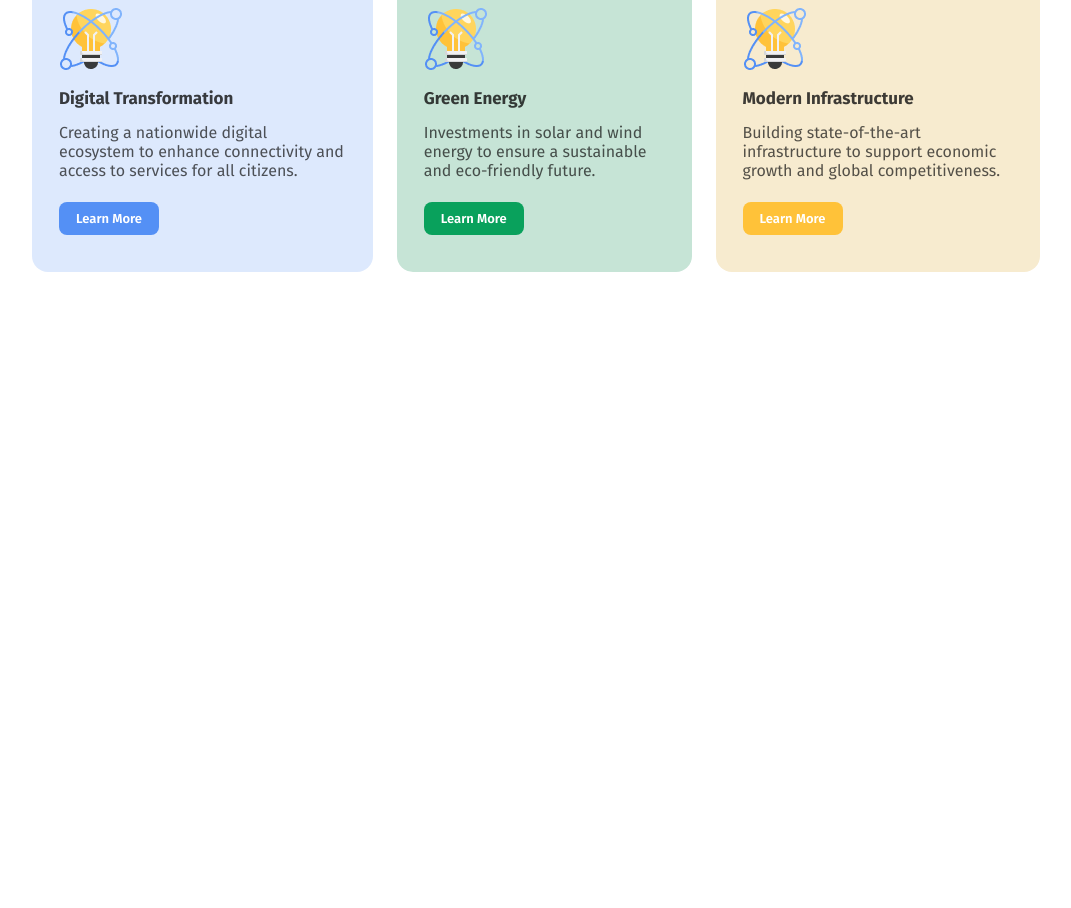
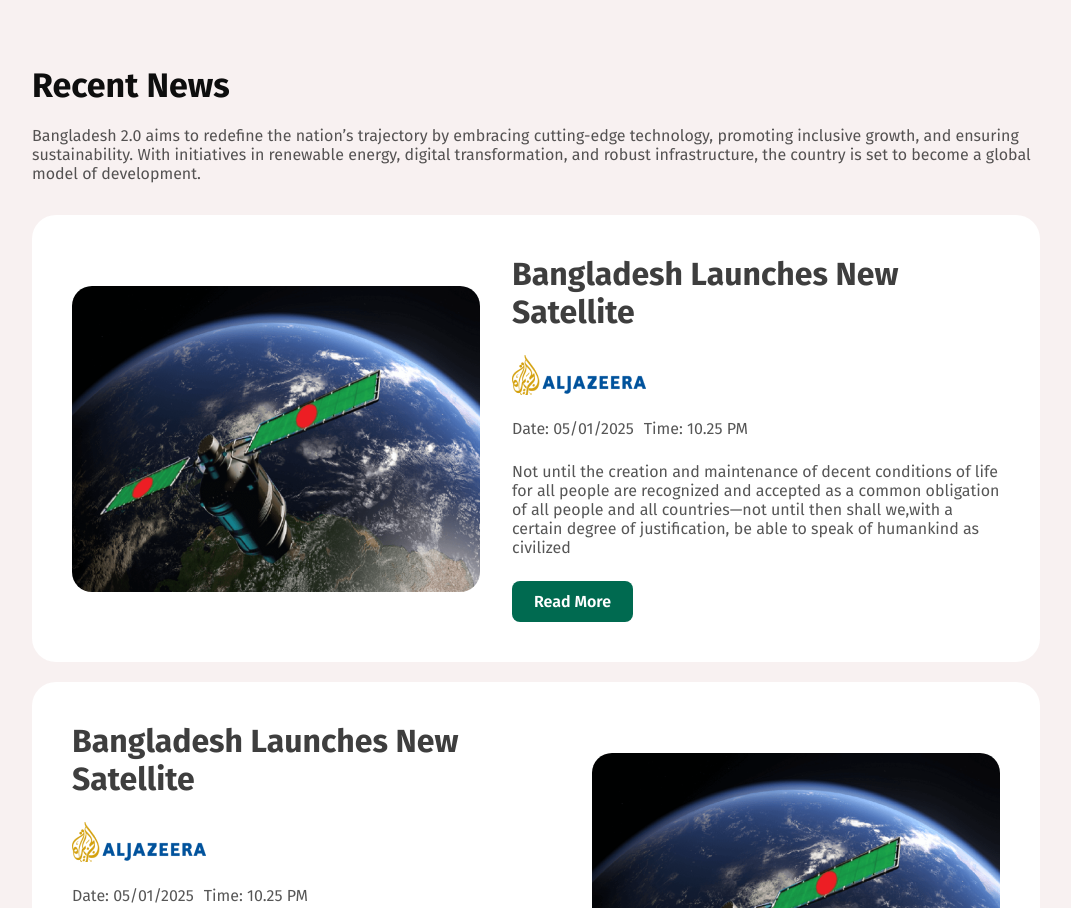
Before and after one commit to srsshawon/assignment-1, a plain HTML site: page index.html in a window 1280 px wide. Shown: the part 1211-2119 px from the top of the page, without its empty margins (104-1175 px from the left). Before the commit the page ends 1551 px from the top, so only its background shows below. Drawn offline with Linux system fonts and the light colour scheme.

Commit message:
added the news section

```diff
--- a/index.html
+++ b/index.html
@@ -52,6 +52,35 @@
                 </div>
             </div>
         </section>
+        <section class="news">
+            <div class="news-head">
+                <h3 class="section-title">Recent News</h3>
+                <p class="section-description">Bangladesh 2.0 aims to redefine the nation’s trajectory by embracing cutting-edge technology, promoting inclusive growth, and ensuring sustainability. With initiatives in renewable energy, digital transformation, and robust infrastructure, the country is set to become a global model of development.</p>
+            </div>
+            <div class="news-card1">
+                <img class="satelite" src="assets/satelite.png" alt="">
+                <div class="news-content">
+                    <h4 class="news-title">Bangladesh Launches New Satellite</h4>
+                    <img src="assets/al-jazeera.png" alt="" class="logo">
+                    <div class="time"><span><p>Date: 05/01/2025</p></span> <span><p>Time: 10.25 PM</p></span>
+                    </div>
+                    <p class="news-description">Not until the creation and maintenance of decent conditions of life for all people are recognized and accepted as a common obligation of all people and all countries—not until then shall we,with a certain degree of justification, be able to speak of humankind as civilized</p>
+                    <button class="news-btn">Read More</button>
+                </div>
+            </div>
+            <div class="news-card1 card2">
+                <div class="news-content">
+                    <h4 class="news-title">Bangladesh Launches New Satellite</h4>
+                    <img src="assets/al-jazeera.png" alt="" class="logo">
+                    <div class="time"><span><p>Date: 05/01/2025</p></span> <span><p>Time: 10.25 PM</p></span>
+                    </div>
+                    <p class="news-description">Not until the creation and maintenance of decent conditions of life for all people are recognized and accepted as a common obligation of all people and all countries—not until then shall we, with a certain degree of justification, be able to speak of humankind as civilized</p>
+                    <button class="news-btn">Read More</button>
+                </div>
+                <img class="satelite" src="assets/satelite.png" alt="">
+
+            </div>
+        </section>
     </main>
     <footer>
 
--- a/styles/style.css
+++ b/styles/style.css
@@ -5,6 +5,9 @@
     margin: 0;
     padding: 0;
     font-family: "Fira Sans", serif;
+}
+body{
+    background-color: rgb(248, 241,241);
 }
 
 /* shared style */
@@ -26,7 +29,7 @@ nav{
     justify-content: space-between;
     align-items: center;
     padding: 20px 136px;
-    background-color: white;
+    background-color: rgb(248, 241,241)e;
 }
 .nav-title{
     color: rgb(14, 14, 14);
@@ -88,7 +91,7 @@ nav ul li{
 
 /* card section style */
 .future{
-    margin: 343px 136px 68px 136px;
+    margin: 68px 136px 68px 136px;
 }
 .future-vision{
     display: flex;
@@ -181,3 +184,86 @@ nav ul li{
 .btn3{
     background: rgb(255, 194, 57);
 }
+
+
+/* news section style */
+
+.news{
+    margin: 68px 136px 68px 136px;
+}
+
+.news-head{
+    display: flex;
+    flex-direction: column;
+    justify-content: flex-start;
+    align-items: flex-start;
+    gap: 20px;
+}
+
+.news-card1{
+    display: flex;
+    justify-content: flex-start;
+    align-items: center;
+    gap: 32px;
+    border-radius: 24px;
+    background-color: rgb(255, 255, 255);
+    padding: 40px;
+}
+.card2{
+    margin-top: 20px;
+}
+.satelite{
+    border-radius: 20px;
+}
+
+.news-content{
+    display: flex;
+    flex-direction: column;
+    justify-content: flex-start;
+    align-items: flex-start;
+    gap: 24px;
+}
+.news-title{
+    color: rgba(14, 14, 14, 0.8);
+    font-family: Fira Sans;
+    font-size: 32px;
+    font-weight: 700;
+    text-align: left;
+}
+.time{
+    display: flex;
+    flex-direction: row;
+    justify-content: flex-start;
+    align-items: flex-start;
+    gap: 10px;
+    color: rgba(14, 14, 14, 0.7);
+    font-family: Fira Sans;
+    font-size: 16px;
+    font-weight: 400;
+    text-align: left;
+}
+
+.news-description{
+    color: rgba(14, 14, 14, 0.7);
+    font-family: Fira Sans;
+    font-size: 16px;
+    font-weight: 400;
+    text-align: left;
+}
+
+.news-btn{
+    border-radius: 8px;
+    background: rgb(0, 106, 80);
+    display: flex;
+    flex-direction: row;
+    justify-content: center;
+    align-items: center;
+    gap: 40px;
+    padding: 11px 22px 11px 22px;
+    box-sizing: border-box;
+    border: none;
+    color: rgb(255, 255, 255);
+    font-family: Fira Sans;
+    font-size: 16px;
+    font-weight: 600;
+}
```
